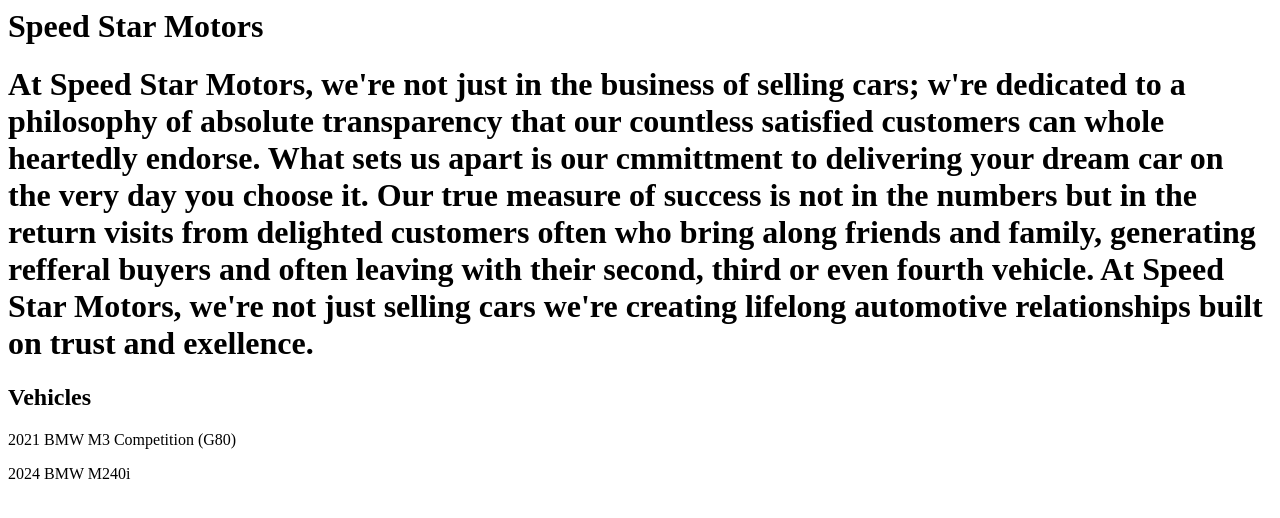
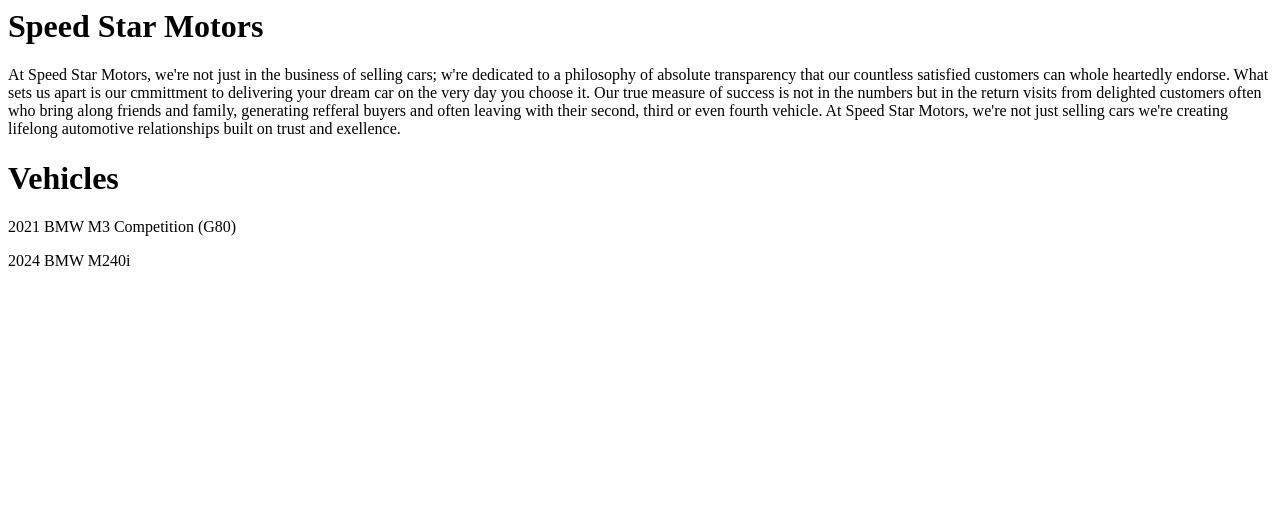
Before and after one commit to bida24-060/Speed-Star-Motors., a plain HTML site: page index.html in a window 1280 px wide. Drawn offline with Linux system fonts and the light colour scheme.

Commit message:
Update index.html

```diff
--- a/index.html
+++ b/index.html
@@ -2,10 +2,10 @@
 <title>Speed Star Motors|Home</title>
 <h1>Speed Star Motors</h1>
 <body>
-<h1>At Speed Star Motors, we're not just in the business of selling cars; w're dedicated to a philosophy of absolute transparency that our countless satisfied customers can whole heartedly
+<p>At Speed Star Motors, we're not just in the business of selling cars; w're dedicated to a philosophy of absolute transparency that our countless satisfied customers can whole heartedly
 endorse. What sets us apart is our cmmittment to delivering your dream car on the very day you choose it. Our true measure of success is not in the numbers but in the return visits from
 delighted customers often who bring along friends and family, generating refferal buyers and often leaving with their second, third or even fourth vehicle. At Speed Star Motors, we're not
-just selling cars we're creating lifelong automotive relationships built on trust and exellence.</h1>
-<h2>Vehicles</h2>
+just selling cars we're creating lifelong automotive relationships built on trust and exellence.</p>
+<h1>Vehicles</h1>
   <p>2021 BMW M3 Competition (G80)</p>
   <p>2024 BMW M240i</p>
```
